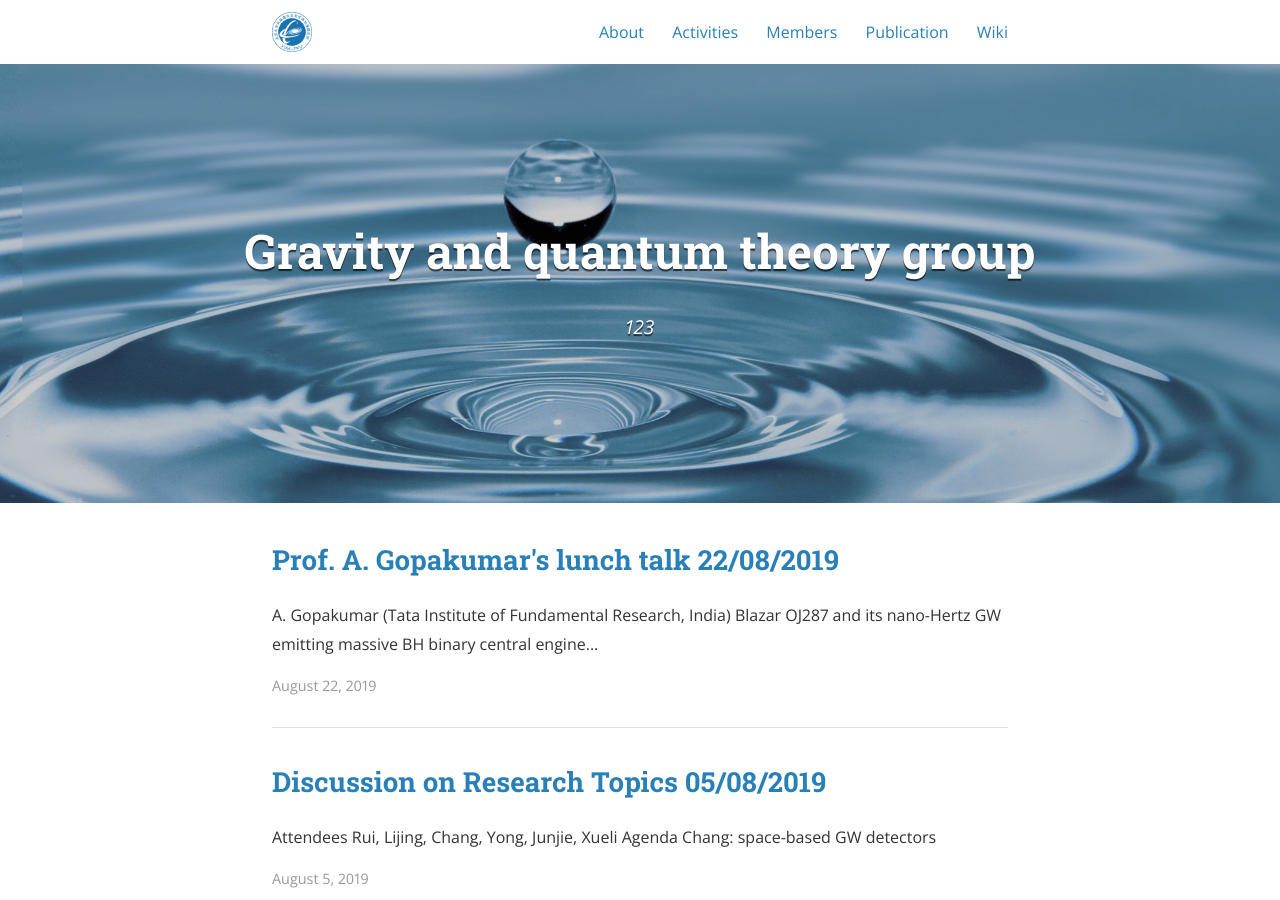
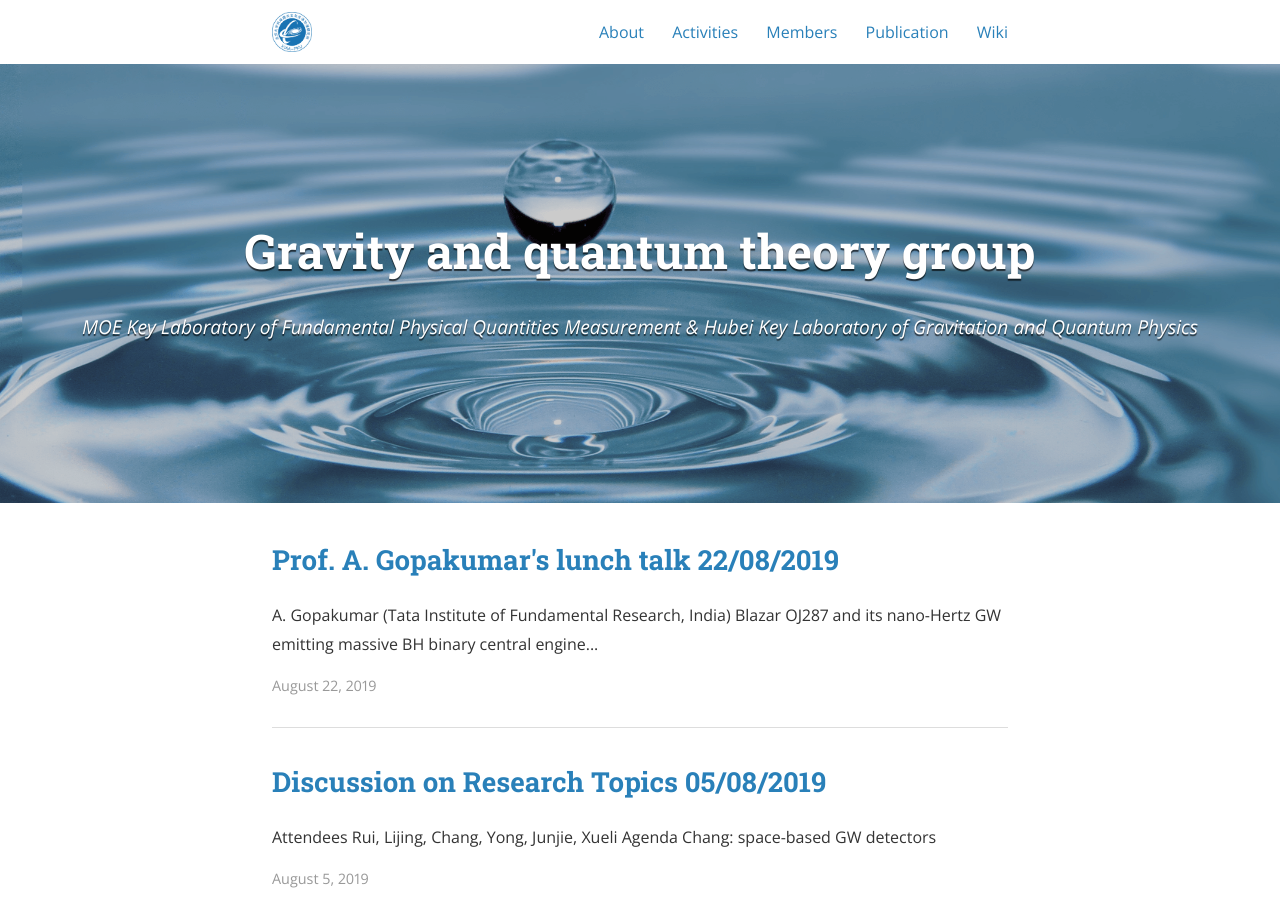
Before and after one commit to gravity-group/gravity-group.github.io, a Jekyll site: the page built from index.html, in a window 1280 px wide and 900 px high. Built offline with Jekyll 4.4.1, drawn with Linux system fonts in a browser that asks for light colours; nearby versions of some CDN libraries; the list of posts is cut into pages by our own code.

Commit message:
update subtitle

```diff
--- a/_config.yml
+++ b/_config.yml
@@ -10,7 +10,7 @@ exclude:
 
 # Site settings
 title: Gravity and quantum theory group
-subtitle: "123"
+subtitle: "MOE Key Laboratory of Fundamental Physical Quantities Measurement & Hubei Key Laboratory of Gravitation and Quantum Physics"
 email: lshao@pku.edu.cn
 name: Lijing Shao
 description: >
```
